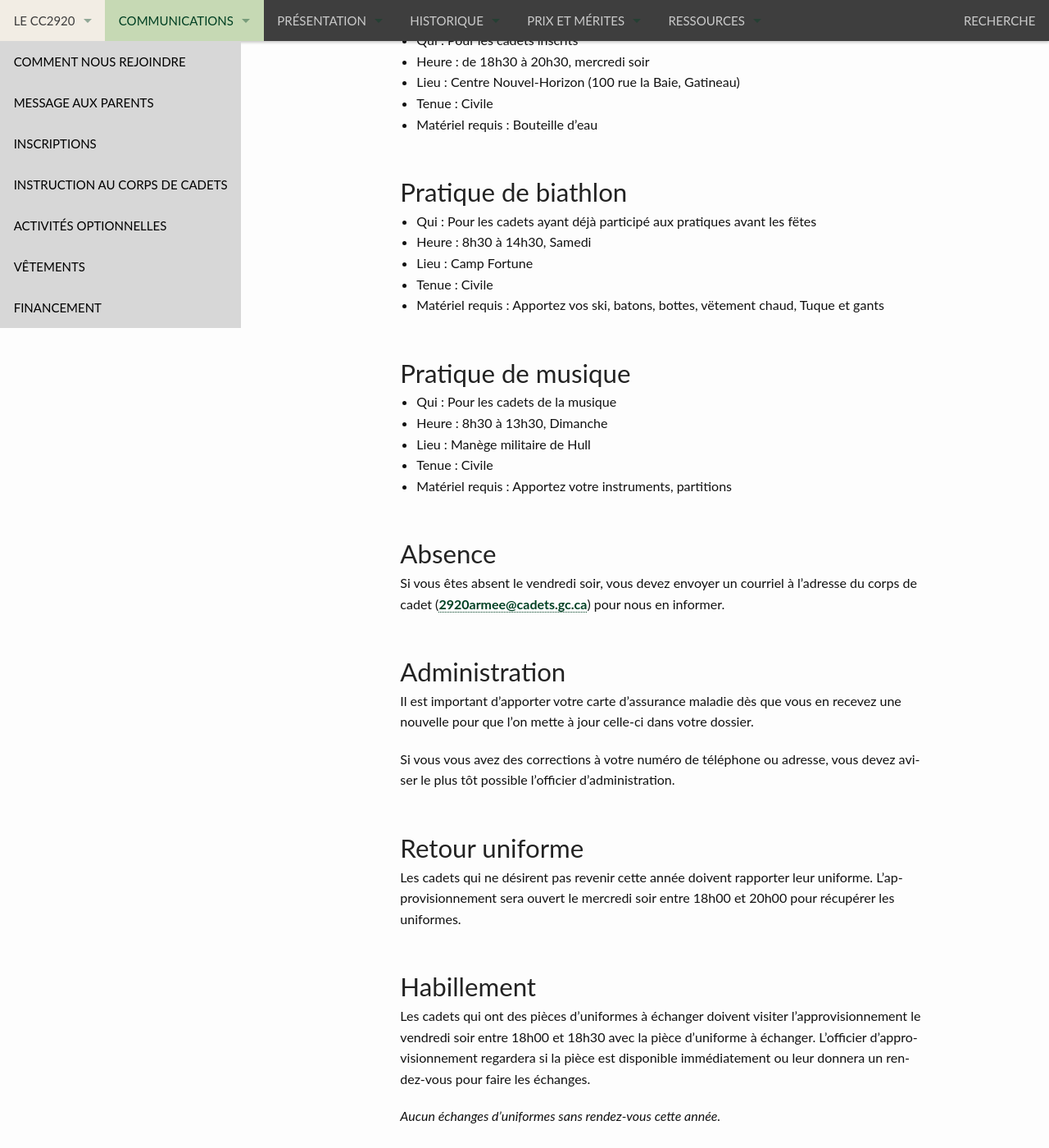
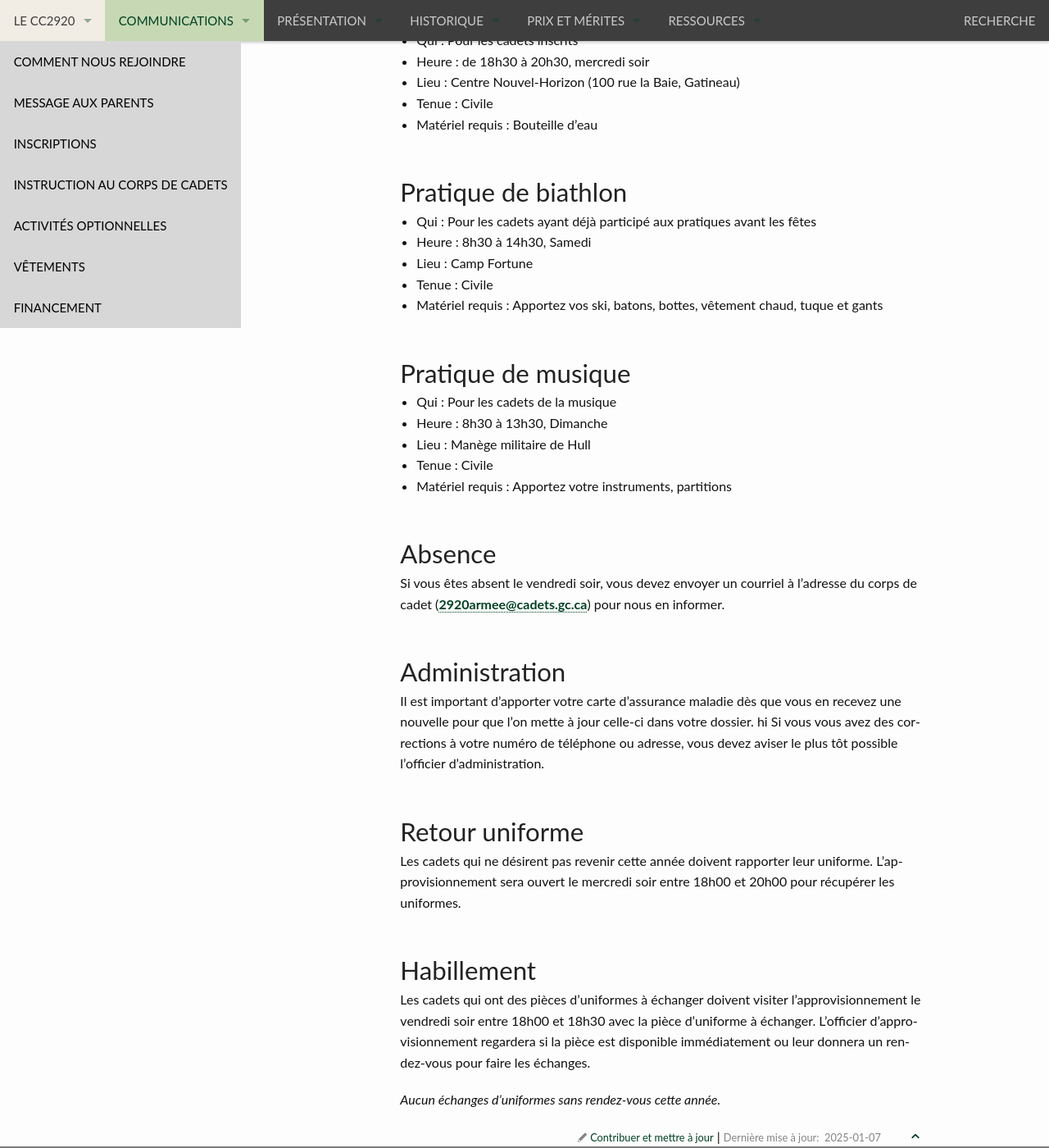
Before and after one commit to CC2920/web, a Jekyll site: the page built from _communications/messages.md, in a window 1280 px wide and 1400 px high, scrolled down 2016 px. Shown: the whole window at 82% size. Built offline with Jekyll 4.4.1, drawn with Linux system fonts in a browser that asks for light colours; some of the changed text lies outside the part shown.

Commit message:
Correction de fautes de tappe

```diff
--- a/_communications/messages.md
+++ b/_communications/messages.md
@@ -49,7 +49,7 @@
 ## Pratique de tir
 
 - Qui :  Pour tous les cadets
-- Heure : de 18h00 à 20h30, Lundi soir
+- Heure : de 18h00 à 20h30, lundi soir
 - Lieu : Centre Nouvel-Horizon (100 rue la Baie, Gatineau)
 - Tenue : Civile
 - Matériel requis : Bouteille d'eau
@@ -65,11 +65,11 @@
 
 ## Pratique de biathlon
 
-- Qui :  Pour les cadets ayant déjà participé aux pratiques avant les fëtes
+- Qui :  Pour les cadets ayant déjà participé aux pratiques avant les fêtes
 - Heure : 8h30 à 14h30, Samedi
 - Lieu : Camp Fortune
 - Tenue : Civile
-- Matériel requis : Apportez vos ski, batons, bottes, vëtement chaud, Tuque et gants
+- Matériel requis : Apportez vos ski, batons, bottes, vêtement chaud, tuque et gants
 
 ## Pratique de musique
 
@@ -87,7 +87,7 @@
 ## Administration
 
 Il est important d'apporter votre carte d'assurance maladie dès que vous en recevez une nouvelle pour que l'on mette à jour celle-ci dans votre dossier.
-
+hi
 Si vous vous avez des corrections à votre numéro de téléphone ou adresse, vous devez aviser le plus tôt possible l'officier d'administration.
 
 ## Retour uniforme
```
Also changed, not shown: other parts of _communications/messages.md (+1 -1 lines).
